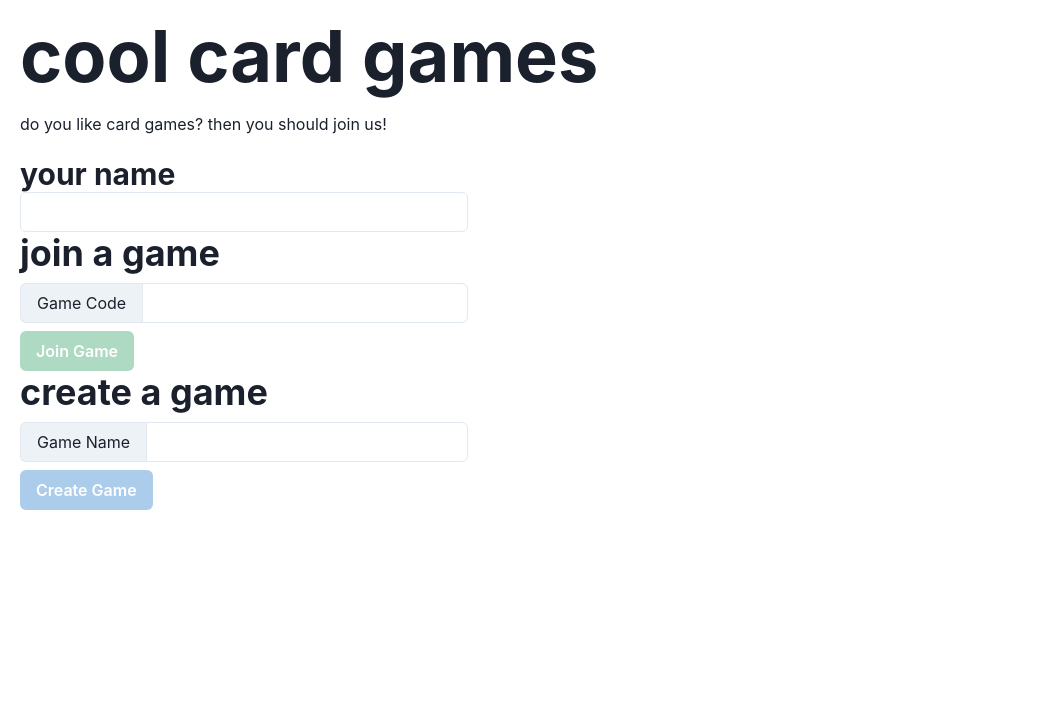
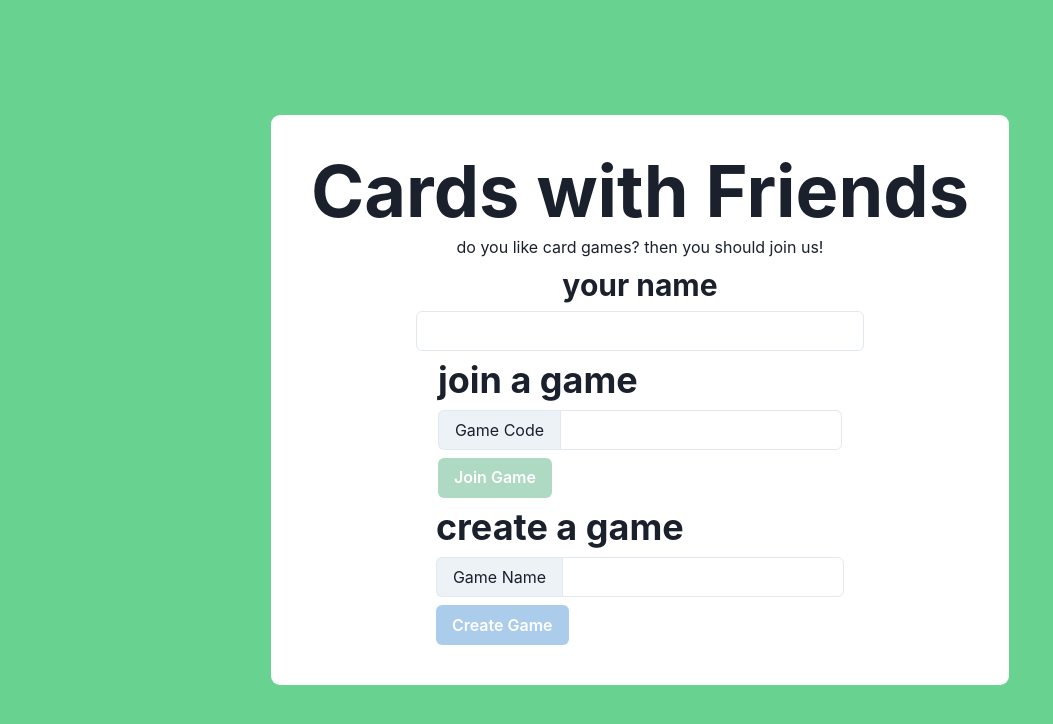
Before and after one commit to aomi/nwhacks2022, a React (Create React App) app: page / in a window 1280 px wide. Shown: the top 724 px of the page, without its empty margins (0-1053 px from the left). Built offline with nearby package versions, Linux system fonts and the light colour scheme; no server answers.

Commit message:
spice it up

```diff
--- a/src/pages/Home.tsx
+++ b/src/pages/Home.tsx
@@ -1,5 +1,5 @@
 import React, { useState } from "react";
-import { Box, Heading, Input, Text } from "@chakra-ui/react";
+import { Box, Center, Heading, Input, Text, VStack } from "@chakra-ui/react";
 import { useSocket } from "../contexts/provider";
 import { CreateLobby } from "../components/CreateLobby";
 import { JoinLobby } from "../components/JoinLobby";
@@ -17,13 +17,19 @@ export function Home() {
   const { send: joinGame } = useSocket<JoinEvent>("join");
 
   return (
-    <Box p="5">
-      <Heading size="4xl">cool card games</Heading>
-      <Text my="5">do you like card games? then you should join us!</Text>
-      <Heading size="lg">your name</Heading>
-      <Input maxW="md" onChange={(e) => setName(e.target.value)} value={name} />
-      <JoinLobby code={code} onSubmit={joinGame} name={name} />
-      {!code && <CreateLobby onSubmit={createGame} name={name} />}
-    </Box>
+    <Center p="5" bgColor="green.300" h="100vh">
+      <VStack bgColor="white" p="10" borderRadius={9}>
+        <Heading size="4xl">Cards with Friends</Heading>
+        <Text my="5">do you like card games? then you should join us!</Text>
+        <Heading size="lg">your name</Heading>
+        <Input
+          maxW="md"
+          onChange={(e) => setName(e.target.value)}
+          value={name}
+        />
+        <JoinLobby code={code} onSubmit={joinGame} name={name} />
+        {!code && <CreateLobby onSubmit={createGame} name={name} />}
+      </VStack>
+    </Center>
   );
 }
```
